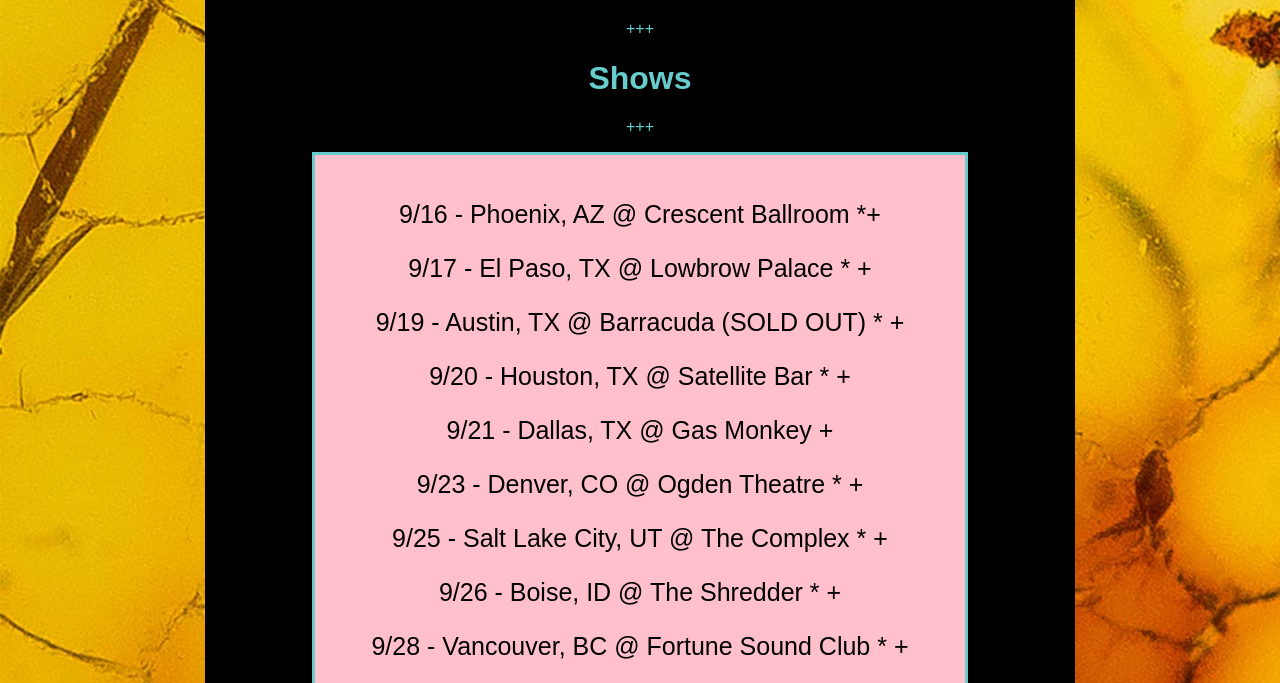
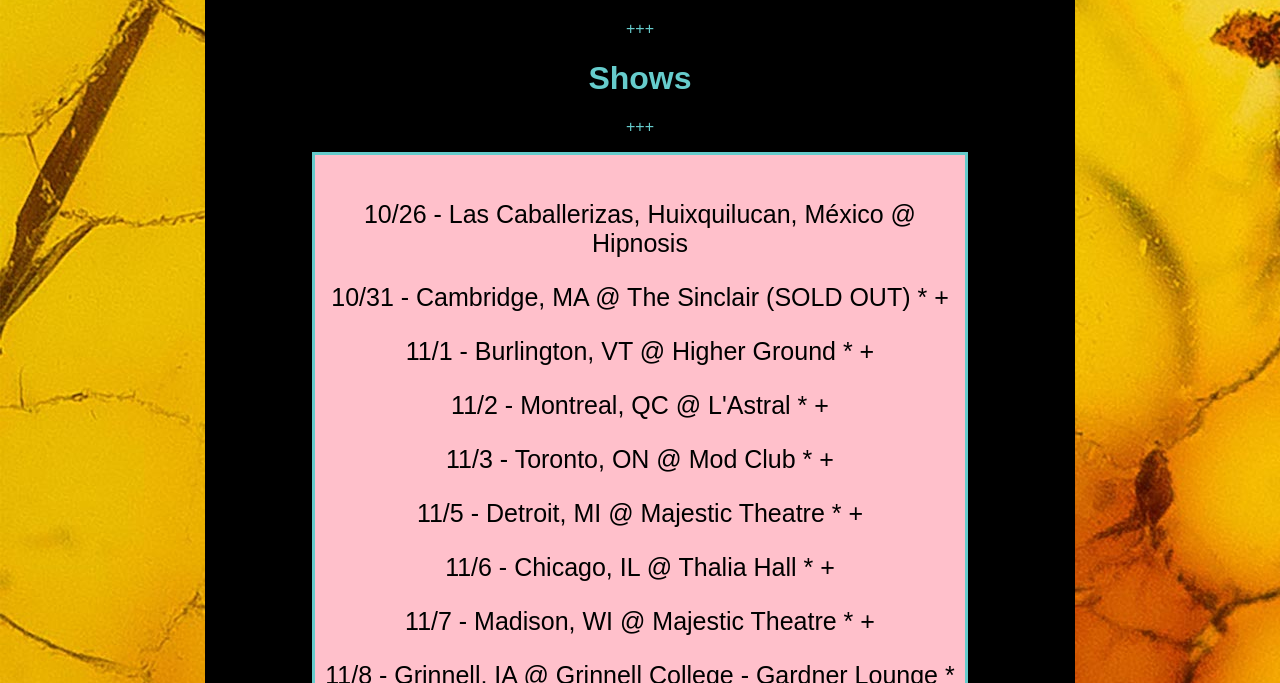
Before and after one commit to LilaRamani/crumb, a PHP site: page /index.html in a window 1280 px wide. Shown: the part 5817-6500 px from the top of the page. Run offline with PHP 8.4, Linux system fonts and the light colour scheme; some libraries are stand-ins or nearby versions.

Commit message:
Updated touring dates

```diff
--- a/css/homepage.css
+++ b/css/homepage.css
@@ -1,5 +1,5 @@
 html, body {
-	height: 16600px;
+	height: 15800px;
 	width: 100%;
 	margin: 0;
 	padding: 0;
--- a/index.html
+++ b/index.html
@@ -69,50 +69,11 @@
                     <h1 id="tour">Shows</h1>
                     <p>+++</p>
                     <div class="shows">
-                      <p><a target="_blank" href="https://www.eventbrite.com/e/crumb-tickets-63082559634">
-                        9/16 - Phoenix, AZ @ Crescent Ballroom *+</a></p>
-                      <p><a target="_blank" href="https://www.eventbrite.com/e/crumb-tickets-63095552496">
-                      9/17 - El Paso, TX @ Lowbrow Palace * +</a></p>
-                      <p><a target="_blank" href="https://www.eventbrite.com/e/crumb-barracuda-tickets-63178860673?aff=Barracuda">
-                      9/19 - Austin, TX @ Barracuda (SOLD OUT) * +</a></p>
-                      <p><a target="_blank" href="https://www.eventbrite.com/e/crumb-tickets-63162400440">
-                      9/20 - Houston, TX @ Satellite Bar * +</a></p>
-                      <p><a target="_blank" href="https://www.ticketfly.com/purchase/event/1868866">
-                      9/21 - Dallas, TX @  Gas Monkey + </a></p>
-                      <p><a target="_blank" href="http://axs.com/events/376946/crumb-tickets">
-                      9/23 - Denver, CO @ Ogden Theatre * +</a></p>
-                      <p><a target="_blank" href="https://www.showclix.com/event/crumb-19/pre-sale">
-                      9/25 - Salt Lake City, UT @ The Complex * +</a></p>
-                      <p><a target="_blank" href="https://crumb-divino-nino-shormey-boise-sept2019.eventbrite.com">
-                      9/26 - Boise, ID @ The Shredder * +</a></p>
-                      <p><a target="_blank" href="https://www.ticketweb.ca/event/crumb-divino-nino-shormey-hollywood-theatre-tickets/9561505?pl=timbre">
-                      9/28 - Vancouver, BC @ Fortune Sound Club * +</a></p>
-                      <p><a target="_blank" href="https://www.eventbrite.com/e/crumb-with-divino-nino-shormey-tickets-63312539510">
-                      9/29 - Seattle, WA @ Neumos * +</a></p>
-                      <p><a target="_blank" href="https://www.eventbrite.com/e/crumb-tickets-63091173398">
-                      10/1 - Portland, OR @ Wonder Ballroom * +</a></p>
-                      <p><a target="_blank" href="https://www.eventbrite.com/e/crumb-tickets-63091956741">
-                      10/3 - San Francisco, CA @ Slim's * +</a></p>
-                      <p><a target="_blank" href="https://crumbslims10042019.eventbrite.com">
-                      10/4 - San Francisco, CA @ Slim's (SOLD OUT) * +</a></p>
-                      <p><a target="_blank" href="https://www.eventbrite.com/e/crumb-w-divino-nino-shormey-tickets-63312883539">
-                      10/5 - Felton, CA @ Felton Music Hall * +</a></p>
-                      <p><a target="_blank" href="https://www.eventbrite.com/e/crumb-divino-nino-shormey-tickets-63141465824">
-                      10/6 -  San Luis Obispo, CA @ Madonna Inn * +</a></p>
-                      <p><a target="_blank" href="https://www.eventbrite.com/e/crumb-tickets-63084429226">
-                      10/8 - Pomona, CA @ The Glass House * +</a></p>
-                      <p><a target="_blank" href="http://axs.com/events/375153/crumb-tickets">
-                      10/9 - Los Angeles, CA @ El Rey Theatre * +</a></p>
-                      <p><a target="_blank" href="https://www.ticketweb.com/event/crumb-divino-nino-shormey-music-box-tickets/9668025">
-                      10/10 - San Diego, CA @ Music Box * +</a></p>
-                      <p><a target="_blank" href="https://www.eventbrite.com/e/desert-daze-2019-tickets-52652285403">
-                      10/11 - Lake Perris, CA @ Desert Daze </a></p>
-                      <p><a target="_blank" href="http://axs.com/events/377130/crumb-tickets?skin=sinclair">
                       <p><a target="_blank" href="https://www.wegow.com/es-es/festivales/hipnosis">
                       10/26 - Las Caballerizas, Huixquilucan, México @ Hipnosis
                       </a></p>
                       <a target="_blank" href="https://www.axs.com/events/377130/crumb-tickets?skin=sinclair">
-                      10/31 - Cambridge, MA @ The Sinclair * +</a></p>
+                      10/31 - Cambridge, MA @ The Sinclair (SOLD OUT) * +</a></p>
                       <p><a target="_blank" href="https://www.ticketfly.com/purchase/event/1868517">
                       11/1 - Burlington, VT @ Higher Ground * +</a></p>
                       <p><a target="_blank" href="https://www.evenko.ca/en/events/27686/crumb/l-astral/11-02-2019">
@@ -125,6 +86,7 @@
                       11/6 - Chicago, IL @  Thalia Hall * +</a></p>
                       <p><a target="_blank" href="https://www.etix.com/ticket/p/6487845/fpc-live-presents-crumb-with-special-guest-divino-ni%C3%B1oshormey-madison-majestic-theatre-madisonwi">
                       11/7 - Madison, WI @ Majestic Theatre * +</a></p>
+                      <p><a target="_blank" href=""> 11/8 - Grinnell, IA @ Grinnell College - Gardner Lounge * +</a></p>
                       <p><a target="_blank" href="https://www.ticketmaster.com/event/060056C7CF098689">
                       11/10 - St. Louis, MO @ Delmar Hall * +</a></p>
                       <p><a target="_blank" href="https://www.ticketweb.com/event/crumb-the-basement-east-tickets/9562865?pl=basementeast">
@@ -147,9 +109,12 @@
                       <p><a target="_blank" href="https://www.etix.com/ticket/p/6660113/crumbwith-divino-ninoshormey-philadelphia-union-transfer">
                       11/21 - Philadelphia, PA @ Union Transfer * +</a></p>
                       <p><a target="_blank" href="https://www.axs.com/events/376982/crumb-tickets?skin=mhow">
-                      11/22 - Brooklyn, NY @ Music Hall of Williamsburg * +</a></p>
+                      11/22 - Brooklyn, NY @ Music Hall of Williamsburg (SOLD OUT) * +</a></p>
+                      <p><a target="_blank" href="https://www.axs.com/events/383616/crumb-tickets?skin=mhow">
+                      11/23 - Brooklyn, NY @ Music Hall of Williamsburg * +</a></p>
+                      <p><a target="_blank" href="https://www.dometufnellpark.co.uk/all-events/2019/12/3/crumb">12/3 - London, UK @ The Dome</a></p>
                       <p><a target="_blank" href="http://tinyurl.com/yyjccm96">
-                        12/4 - London, UK @ The Dome
+                        12/4 - London, UK @ The Dome (SOLD OUT)
                       </a></p>
                       <p style="color: black;">* Divino Niño</p>
                       <p style="color: black;">+ Shormey</p>
```
